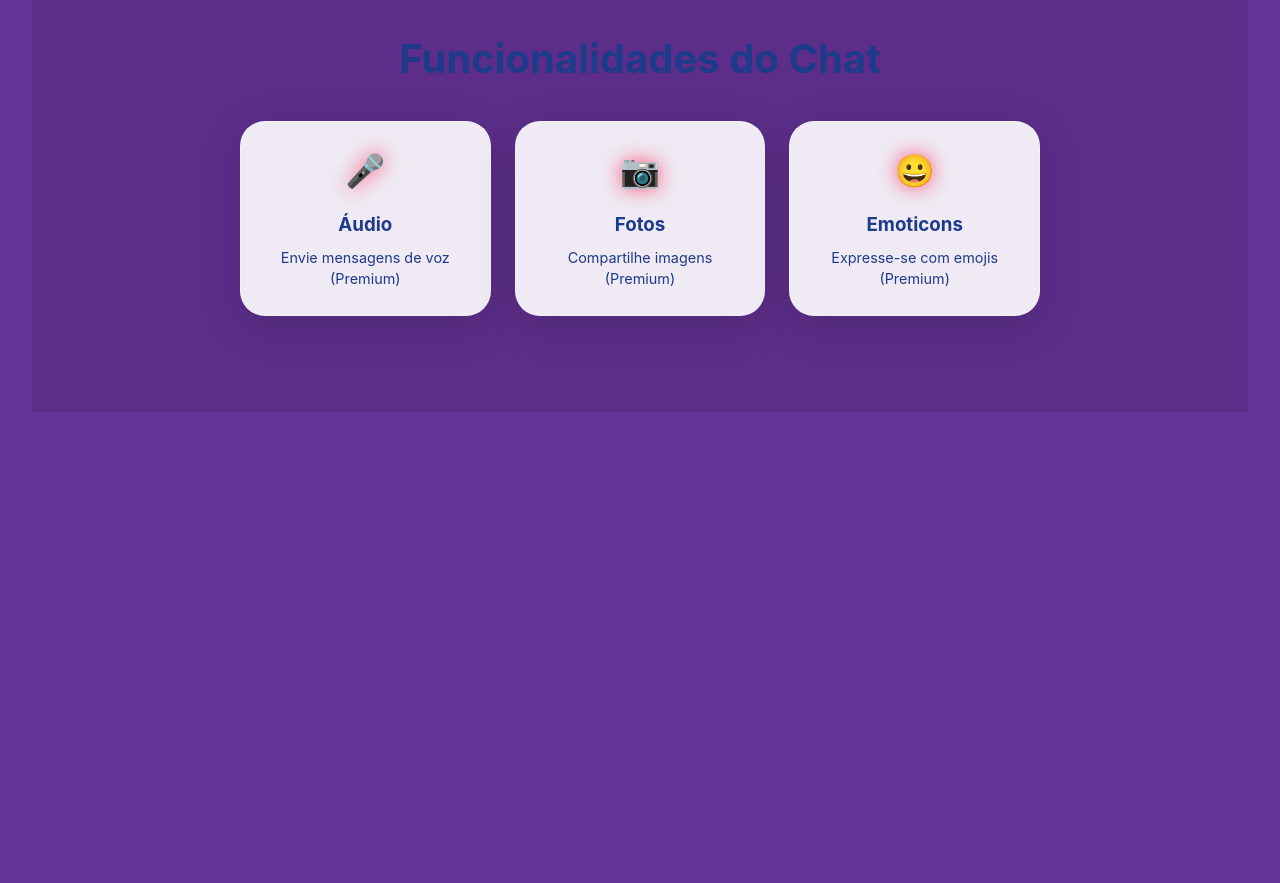
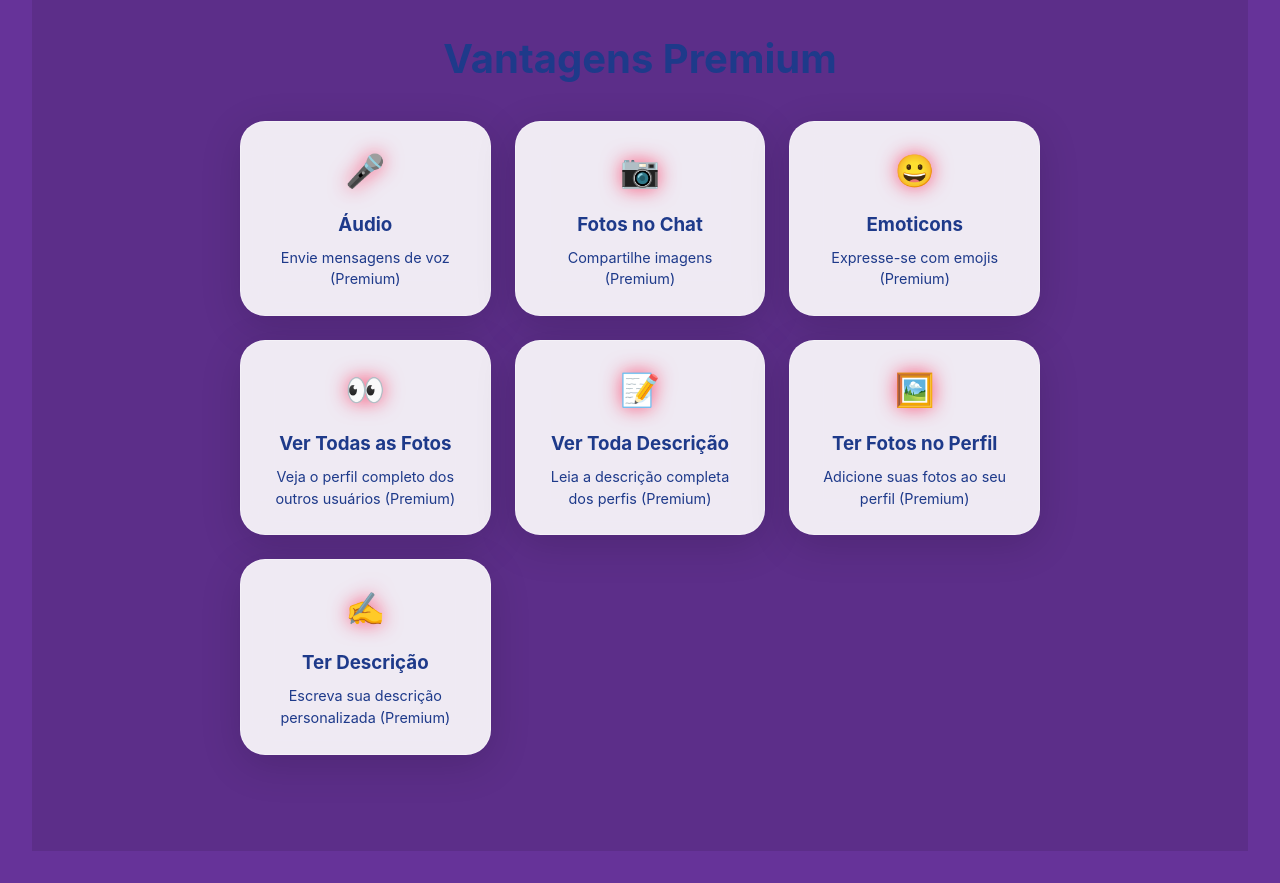
Before and after one commit to rodrigokrapp/100matchs, a React (Vite) app: page / in a window 1280 px wide. Shown: the part 1340-2223 px from the top of the page. Before the commit the page ends 1784 px from the top, so only its background shows below. Built offline with nearby package versions, Linux system fonts and the light colour scheme.

Commit message:
Add 7 vantagens premium na pagina inicial

```diff
--- a/src/pages/InicioPage.tsx
+++ b/src/pages/InicioPage.tsx
@@ -192,8 +192,8 @@ const InicioPage: React.FC = () => {
         </div>
 
         <div className="features-section">
-          <h2>Funcionalidades do Chat</h2>
-          <div className="features-grid grid grid-4">
+          <h2>Vantagens Premium</h2>
+          <div className="features-grid grid grid-3">
 
             <div className="feature-card card">
               <div className="feature-icon">🎤</div>
@@ -202,13 +202,33 @@ const InicioPage: React.FC = () => {
             </div>
             <div className="feature-card card">
               <div className="feature-icon">📷</div>
-              <h3>Fotos</h3>
+              <h3>Fotos no Chat</h3>
               <p>Compartilhe imagens (Premium)</p>
             </div>
             <div className="feature-card card">
               <div className="feature-icon">😀</div>
               <h3>Emoticons</h3>
               <p>Expresse-se com emojis (Premium)</p>
+            </div>
+            <div className="feature-card card">
+              <div className="feature-icon">👀</div>
+              <h3>Ver Todas as Fotos</h3>
+              <p>Veja o perfil completo dos outros usuários (Premium)</p>
+            </div>
+            <div className="feature-card card">
+              <div className="feature-icon">📝</div>
+              <h3>Ver Toda Descrição</h3>
+              <p>Leia a descrição completa dos perfis (Premium)</p>
+            </div>
+            <div className="feature-card card">
+              <div className="feature-icon">🖼️</div>
+              <h3>Ter Fotos no Perfil</h3>
+              <p>Adicione suas fotos ao seu perfil (Premium)</p>
+            </div>
+            <div className="feature-card card">
+              <div className="feature-icon">✍️</div>
+              <h3>Ter Descrição</h3>
+              <p>Escreva sua descrição personalizada (Premium)</p>
             </div>
           </div>
         </div>
```
